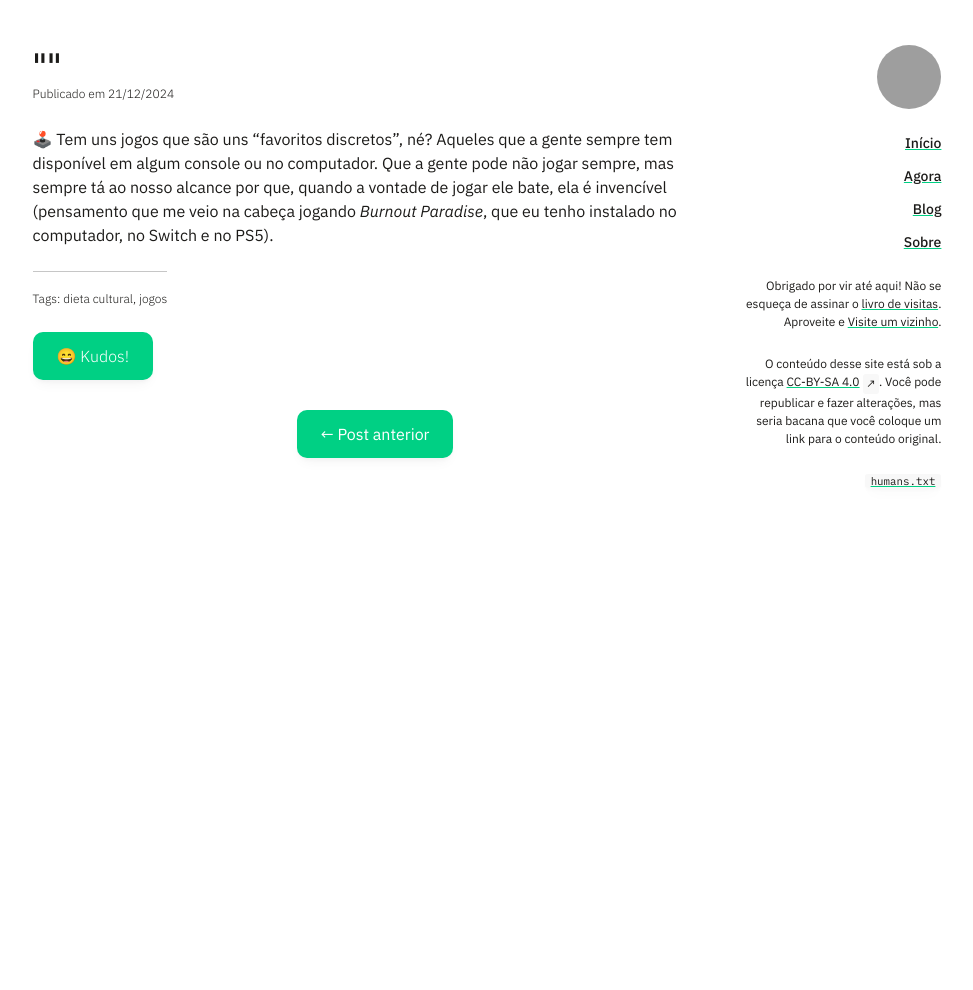
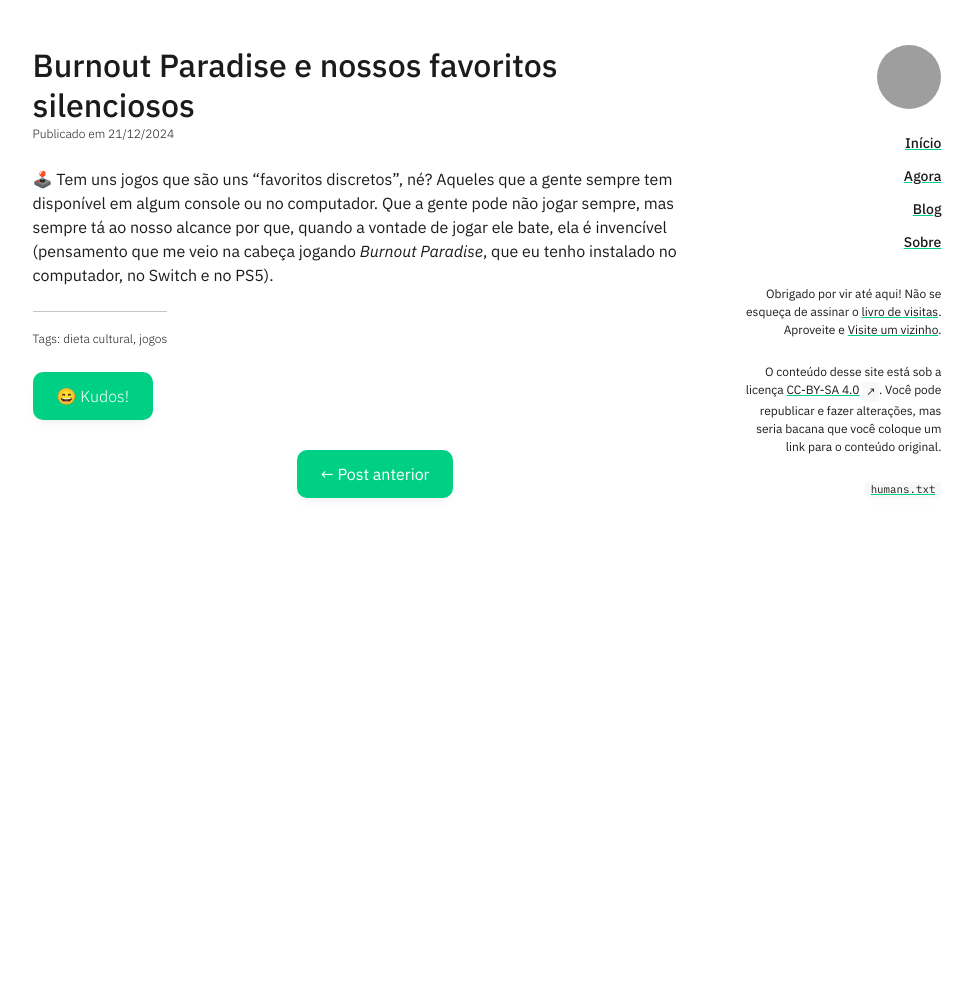
Before and after one commit to arthrfrts/arthrfrts, a Jekyll site: the page built from _posts/2024-12-21-.md, in a window 1280 px wide. Shown: the whole page, without its empty margins (153-1126 px from the left). Built offline with Jekyll 4.4.1, drawn with Linux system fonts in a browser that asks for light colours; a script that is not in the unit is left out; grey boxes are pictures that could not be loaded.

Commit message:
Update _posts/2024-12-21-.md (via Pages CMS)

```diff
--- a/_posts/2024-12-21-.md
+++ b/_posts/2024-12-21-.md
@@ -1,10 +1,10 @@
 ---
 layout: post
 now: true
-title: '""'
+title: Burnout Paradise e nossos favoritos silenciosos
 tags:
   - dieta cultural
   - jogos
-date: 2024-12-21T15:23
+date: 2024-12-21T18:23
 ---
 🕹️ Tem uns jogos que são uns “favoritos discretos”, né? Aqueles que a gente sempre tem disponível em algum console ou no computador. Que a gente pode não jogar sempre, mas sempre tá ao nosso alcance por que, quando a vontade de jogar ele bate, ela é invencível (pensamento que me veio na cabeça jogando _Burnout Paradise_, que eu tenho instalado no computador, no Switch e no PS5).
```
